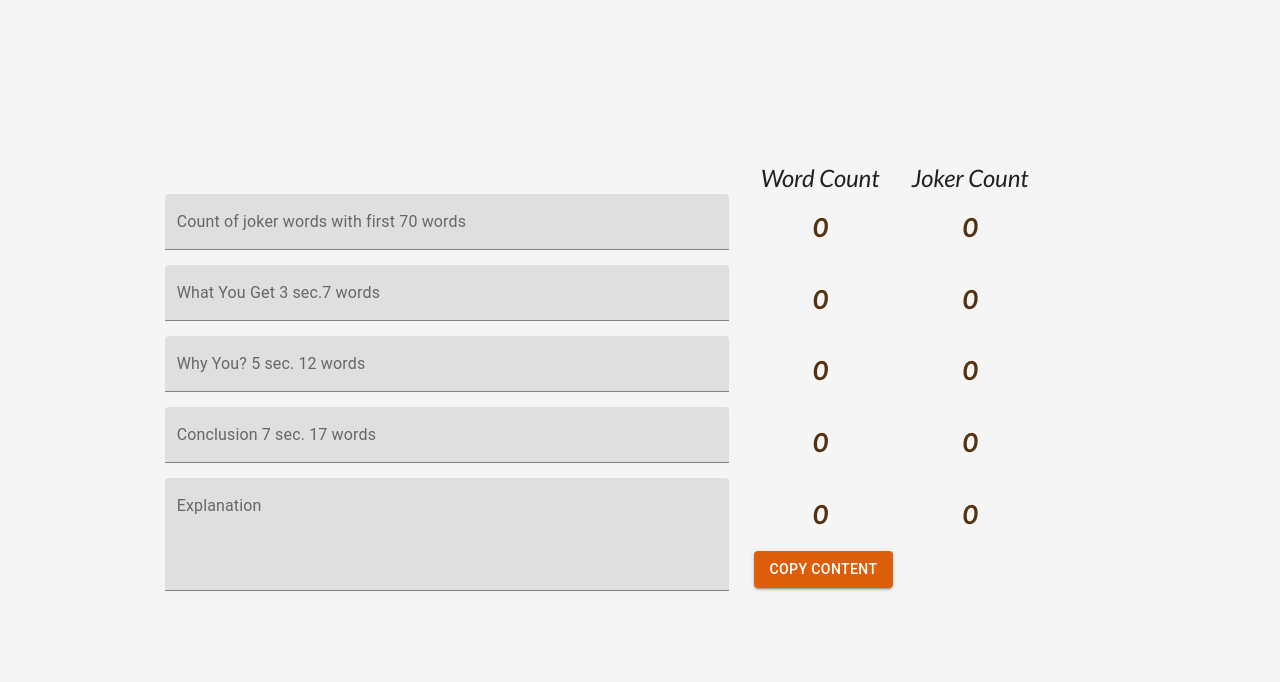
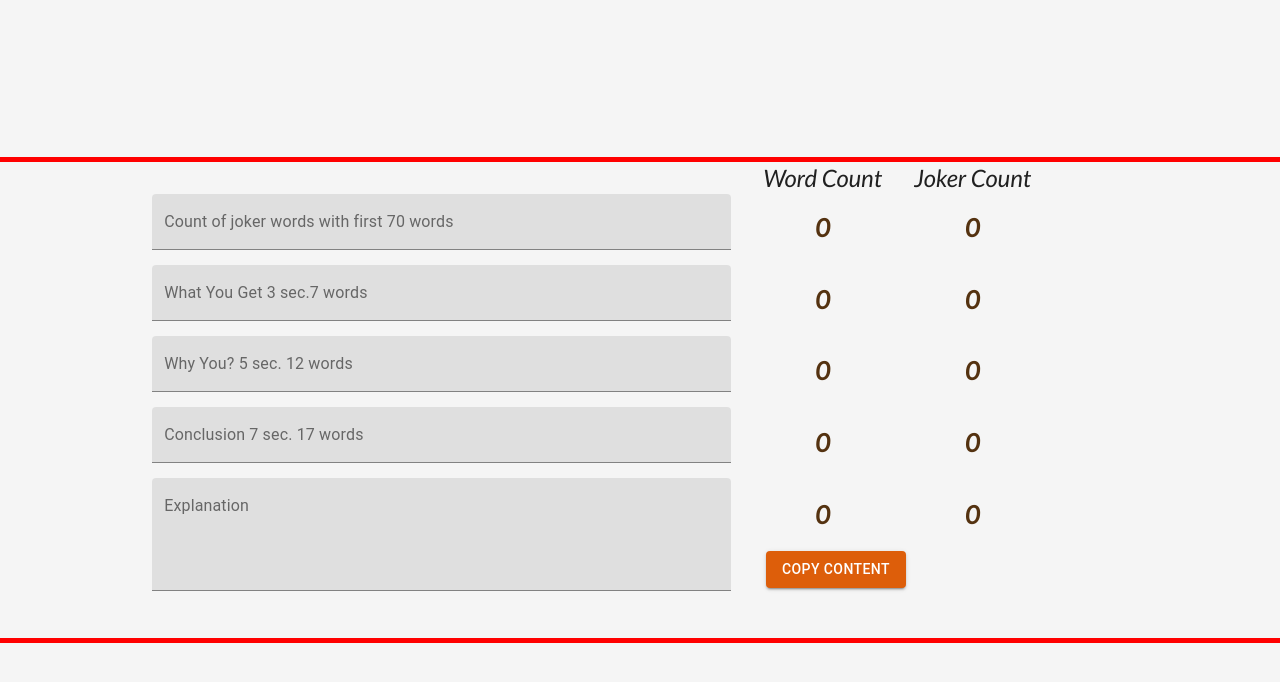
Before and after one commit to Shakib448/wordcount-avivson, a React (Create React App) app: page / in a window 1280 px wide. Shown: the top 682 px of the page. Built offline with nearby package versions, Linux system fonts and the light colour scheme.

Commit message:
WIP on function

```diff
--- a/public/index.html
+++ b/public/index.html
@@ -10,11 +10,14 @@
       content="Web site created using create-react-app"
     />
     <link rel="apple-touch-icon" href="%PUBLIC_URL%/logo192.png" />
-    <link rel="preconnect" href="https://fonts.gstatic.com">
-    <link href="https://fonts.googleapis.com/css2?family=Lato:ital@1&display=swap" rel="stylesheet">
+    <link rel="preconnect" href="https://fonts.gstatic.com" />
+    <link
+      href="https://fonts.googleapis.com/css2?family=Lato:ital@1&display=swap"
+      rel="stylesheet"
+    />
     <link rel="manifest" href="%PUBLIC_URL%/manifest.json" />
 
-    <title>Wordcount Avivsion</title>
+    <title>Wordcount Game</title>
   </head>
   <body>
     <div id="root"></div>
--- a/src/App.js
+++ b/src/App.js
@@ -1,4 +1,3 @@
-import Layout from "./components/Layout/Layout";
 import Form from "./components/Form/Form";
 import Theme from "./components/Theme/Theme";
 import { CssBaseline, MuiThemeProvider } from "@material-ui/core";
@@ -9,9 +8,7 @@ function App() {
     <MuiThemeProvider theme={Theme}>
       <CssBaseline />
       <GlobalStyles />
-      <Layout>
-        <Form />
-      </Layout>
+      <Form />
     </MuiThemeProvider>
   );
 }
--- a/src/components/Form/Form.js
+++ b/src/components/Form/Form.js
@@ -1,5 +1,4 @@
 import {
-  Box,
   Container,
   Grid,
   FormGroup,
@@ -19,9 +18,7 @@ const useStyles = makeStyles({
   root: {
     height: "100vh",
     display: "flex",
-    justifyContent: "center",
     alignItems: "center",
-    margin: "0 20px",
   },
   formControl: {
     marginBottom: "15px",
@@ -73,16 +70,19 @@ const Form = () => {
       setTimeout(() => {
         watchWords(text, name);
       }, 3000);
+
       setGet({ get: textData(text) });
     } else if (name === "why") {
       setTimeout(() => {
         watchWords(text, name);
       }, 5000);
+
       setWhy({ why: textData(text) });
     } else if (name === "conclusion") {
       setTimeout(() => {
         watchWords(text, name);
       }, 7000);
+
       setConclusion({
         conclusion: textData(text),
       });
@@ -190,10 +190,15 @@ const Form = () => {
   };
 
   return (
-    <>
-      <Box className={classes.root}>
+    <main className={classes.root}>
       <Container>
-          <Grid container direction="row" justify="center" spacing={8}>
+        <Grid
+          container
+          direction="row"
+          justify="center"
+          spacing={8}
+          style={{ border: "5px solid red" }}
+        >
           <Grid item md={6} sm={12} lg={6} xs={12}>
             <FormGroup>
               <TextField
@@ -350,8 +355,7 @@ const Form = () => {
           </Grid>
         </Grid>
       </Container>
-      </Box>
-    </>
+    </main>
   );
 };
 
```
Also changed, not shown: src/components/WordCountForm/WordCountForm.js (deleted, +0 -55 lines). Lines whose indentation alone changed are shown as unchanged.
